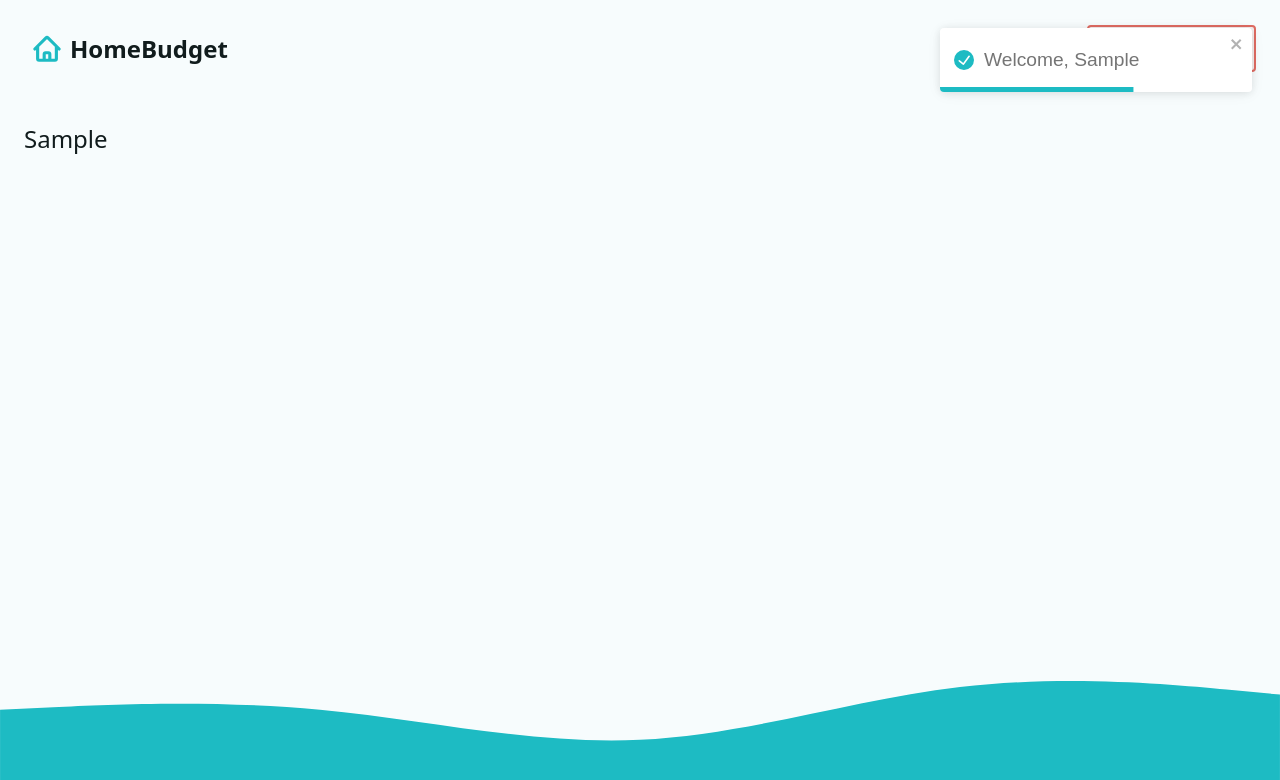
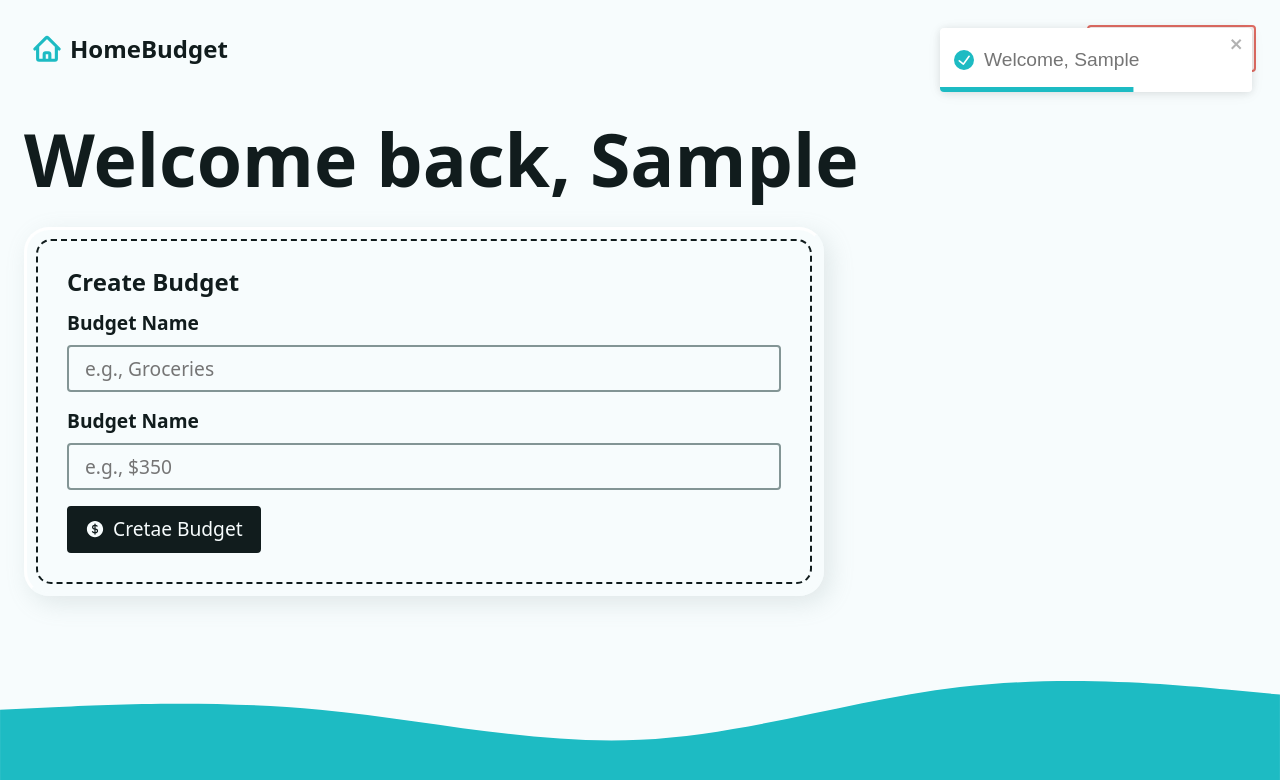
Before and after one commit to hahs-92/react-router-budget, a React (Vite) app: page / in a window 1280 px wide. Both pictures are taken after typing "Sample" into the empty fields and a click on the button "Create Account". Shown: the top 780 px of the page. Built offline with nearby package versions, Linux system fonts and the light colour scheme.

Commit message:
new Budget Form

```diff
--- /dev/null
+++ b/src/components/AddBudgetForm/AddBudgetForm.tsx
@@ -0,0 +1,39 @@
+import { Form } from "react-router-dom";
+import { CurrencyDollarIcon } from "@heroicons/react/24/solid";
+
+export function AddBudgetForm() {
+  return (
+    <article className="form-wrapper">
+      <h2 className="h3">Create Budget</h2>
+
+      <Form method="post" className="grid-sm">
+        <div className="grid-xs">
+          <label htmlFor="newBudget">Budget Name</label>
+          <input
+            type="text"
+            name="newBudget"
+            id="newBudget"
+            placeholder="e.g., Groceries"
+            required
+          />
+        </div>
+        <div className="grid-xs">
+          <label htmlFor="newBudgetAmount">Budget Name</label>
+          <input
+            type="number"
+            step="0.01"
+            name="newBudgetAmount"
+            id="newBudgetAmount"
+            placeholder="e.g., $350"
+            required
+            inputMode="decimal"
+          />
+        </div>
+        <button className="btn btn--dark" type="submit">
+          <CurrencyDollarIcon width={20} />
+          <span>Cretae Budget</span>
+        </button>
+      </Form>
+    </article>
+  );
+}
--- a/src/components/Nav/Intro/Intro.tsx
+++ b/src/components/Intro/Intro.tsx
@@ -1,7 +1,7 @@
 import { Form } from "react-router-dom";
 import { UserPlusIcon } from "@heroicons/react/24/solid";
 
-import ilustration from "../../../assets/illustration.jpg";
+import ilustration from "../../assets/illustration.jpg";
 
 export function Intro() {
   return (
--- a/src/pages/Dashboard/Dashboard.tsx
+++ b/src/pages/Dashboard/Dashboard.tsx
@@ -1,6 +1,8 @@
 import { ActionFunctionArgs, useLoaderData } from "react-router-dom";
 import { toast } from "react-toastify";
-import { Intro } from "../../components/Nav/Intro/Intro";
+
+import { AddBudgetForm } from "../../components/AddBudgetForm/AddBudgetForm";
+import { Intro } from "../../components/Intro/Intro";
 import { fetchData, setItem } from "../../helpers/localstorage";
 
 // esta funcion es pasada como un loader
@@ -8,7 +10,8 @@ import { fetchData, setItem } from "../../helpers/localstorage";
 // el valor de retorno puede ser accedido desde el componente
 export function dashboardLoader() {
   const userName = fetchData("userName");
-  return { userName };
+  const budgtes = fetchData("budgtes");
+  return { userName, budgtes };
 }
 
 //action
@@ -32,7 +35,30 @@ export async function dashboardAction({ request }: ActionFunctionArgs) {
 }
 
 export function Dashboard() {
-  const { userName } = useLoaderData() as { userName: string };
+  const { userName, budgets } = useLoaderData() as {
+    userName: string;
+    budgets: string;
+  };
 
-  return <div>{userName ? <p>{userName}</p> : <Intro />}</div>;
+  return (
+    <>
+      {userName ? (
+        <div className="dashboard">
+          <h1>
+            Welcome back, <span className="acccent">{userName}</span>
+          </h1>
+
+          <div className="grid-sm">
+            <div className="grid-lg">
+              <div className="flex-lg">
+                <AddBudgetForm />
+              </div>
+            </div>
+          </div>
+        </div>
+      ) : (
+        <Intro />
+      )}
+    </>
+  );
 }
```
